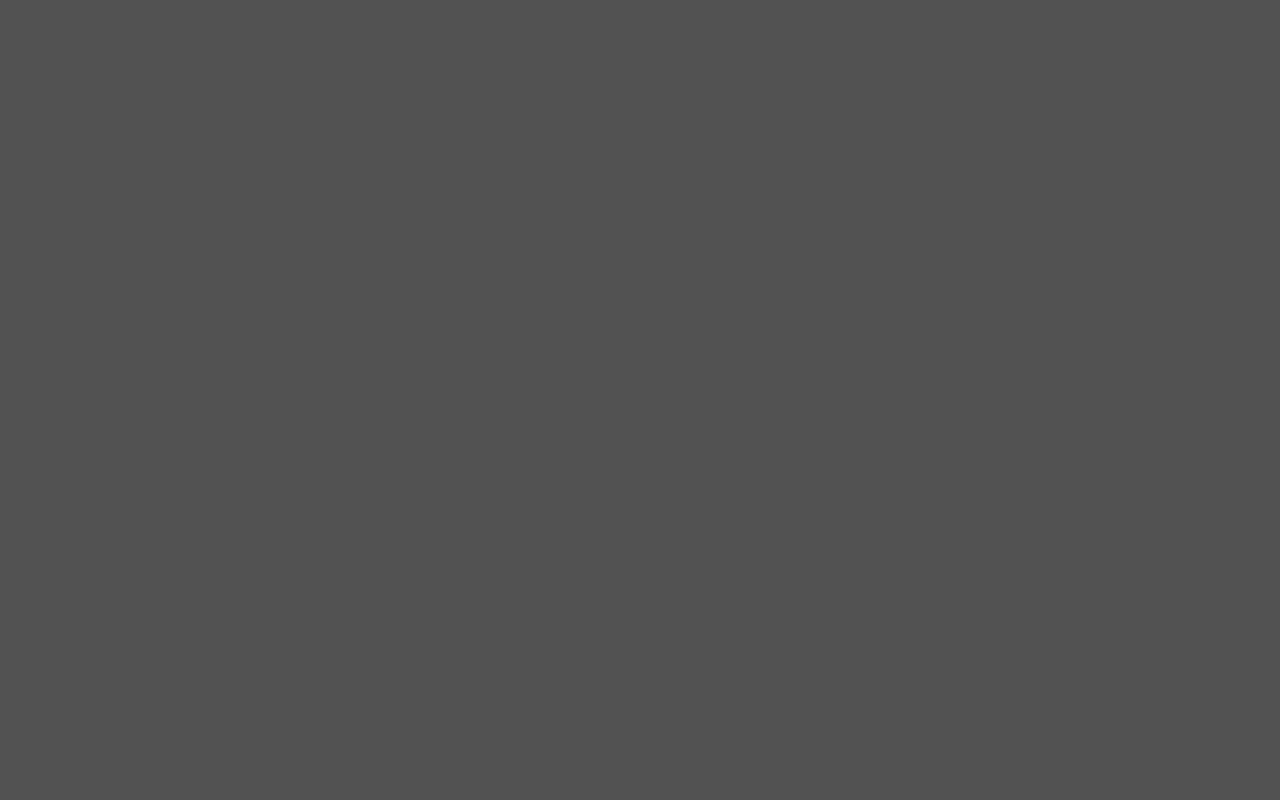
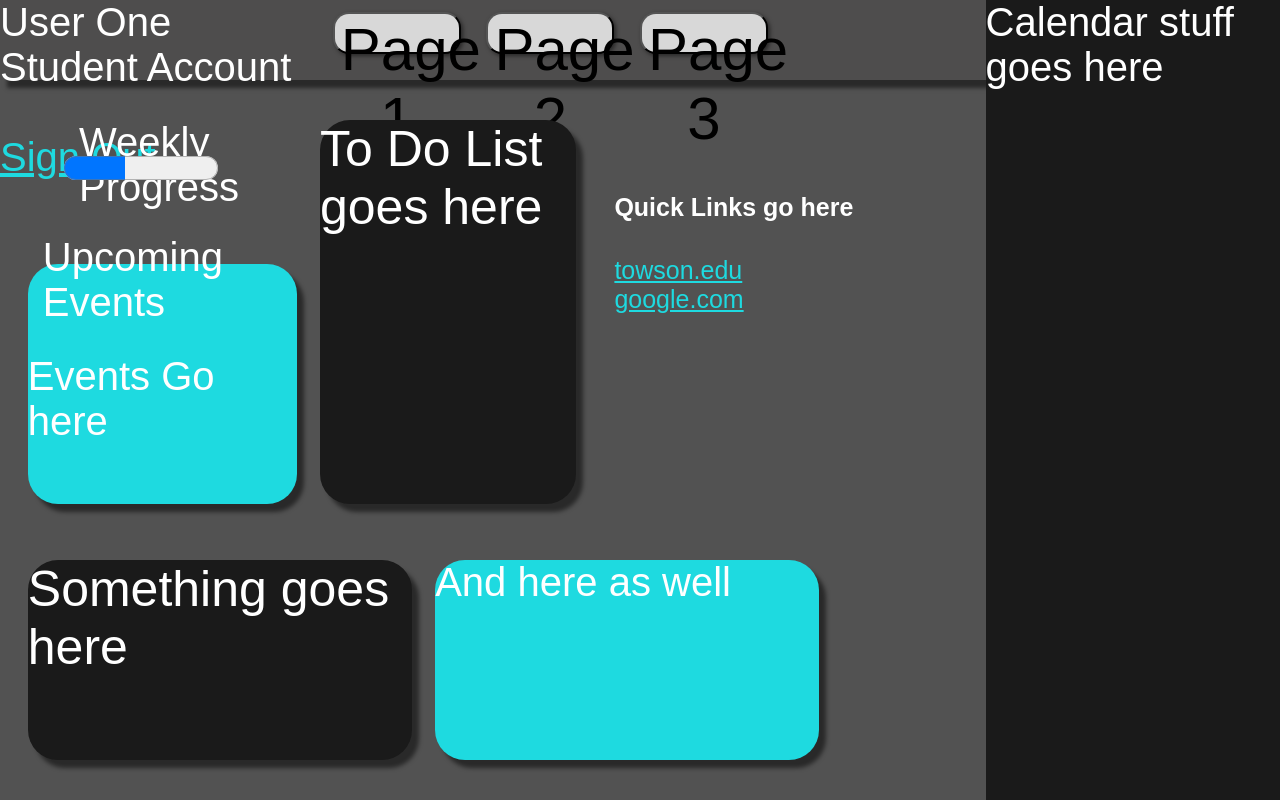
Before and after one commit to dsimms360/COSC484-Group7-MindMap, a React (Create React App) app in the folder client/: page /Work in a window 1280 px wide. Before the commit this address had no page. Built offline with nearby package versions, Linux system fonts and the light colour scheme.

Commit message:
made design changes on home, rest of pages tm

```diff
--- a/client/src/App.js
+++ b/client/src/App.js
@@ -3,6 +3,10 @@ import {BrowserRouter as Router, Route, Routes} from 'react-router-dom';
 import Login from "./components/Login";
 import SignUp from "./components/SignUp";
 import Home from "./components/Home";
+import Work from "./components/Work";
+import School from "./components/School";
+import Extra from "./components/Extra";
+
 
 
 function App() {
@@ -17,6 +21,12 @@ function App() {
 
         <Route exact path="/home" element={<Home />} />
 
+        <Route exact path="/School" element={<School />} />
+
+        <Route exact path="/Work" element={<Work />} />
+
+        <Route exact path="/Extra" element={<Extra />} />
+
       </Routes>
 
     </Router>
--- a/client/src/components/Home.jsx
+++ b/client/src/components/Home.jsx
@@ -30,9 +30,9 @@ function Home() {
                 <div id="username">User One</div>
                 <div id="accType">Student Account</div> <br />
                 <div id="signOut"><Link to="/">Sign Out</Link></div>
-                <button id="pg1Button">Page 1</button>
-                <button id="pg2Button">Page 2 </button>
-                <button id="pg3Button">Page 3 </button>
+                <button id="pg1Button"><Link to= "/School">School</Link></button>
+                <button id="pg2Button"><Link to= "/Work">Work</Link></button>
+                <button id="pg3Button"><Link to= "/Extra">Extra</Link></button>
             </div>
             <div id="progress">
                 <label id= "progressBarLabel">Weekly Progress<br/></label>
--- a/client/src/components/welcomePage.css
+++ b/client/src/components/welcomePage.css
@@ -1,8 +1,9 @@
 html {
     background-color: #525252;
     margin-left: 1%;
-
+    font-family: Arial, Helvetica, sans-serif;
     color: #FFFFFF;
+    font-size: 40px;
 }
 
 #topBar {
@@ -11,11 +12,12 @@ html {
     position: fixed;
     top: 0%;
     left:0%;
-    background-color: #393939;
+    background-color: #4e4d4d;
+    box-shadow: 7px 8px 4px rgba(0, 0, 0, 0.5);
 }
 
 a {
-    color:crimson;
+    color:rgb(30, 218, 224);
 }
 
 a:hover {
@@ -28,26 +30,45 @@ a:hover {
 
 #pg1Button {
     position: fixed;
-    width:10%;
-    height:6%;
-    left:26%;
-    top:1.5%;
+left: 26%;
+font-size: 60px;
+font-family: Arial, Helvetica, sans-serif;
+top: 1.5%;
+bottom: 92.33%;
+width:10%;
+height: 5.2%;
+background: #D8D8D8;
+box-shadow: 2px 2px 4px rgba(0, 0, 0, 0.5);
+border-radius: 16px;
 }
 
 #pg2Button {
     position: fixed;
+    left: 38%;
+    font-size: 60px;
+    font-family: Arial, Helvetica, sans-serif;
+    top: 1.5%;
+    bottom: 92.33%;
     width:10%;
-    height:6%;
-    left:38%;
-    top:1.5%;
+    height: 5.2%;
+    background: #D8D8D8;
+    box-shadow: 2px 2px 4px rgba(0, 0, 0, 0.5);
+    border-radius: 16px;
 }
 
 #pg3Button {
-    position: fixed;
-    width:10%;
-    height:6%;
-    left:50%;
-    top:1.5%;
+      position: fixed;
+left: 50%;
+font-size: 60px;
+font-family: Arial, Helvetica, sans-serif;
+
+top: 1.5%;
+bottom: 92.33%;
+width:10%;
+height: 5.2%;
+background: #D8D8D8;
+box-shadow: 2px 2px 4px rgba(0, 0, 0, 0.5);
+border-radius: 16px;
 }
 
 #progress {
@@ -67,11 +88,13 @@ a:hover {
 }
 
 #events {
-    background-color: 969495;
+    background-color: rgb(30, 218, 224);
     width: 21%;
     height: 30%;
     position: absolute;
     top: 33%;
+    border-radius: 30px;
+    box-shadow: 7px 8px 4px rgba(0, 0, 0, 0.5);
 }
 #eventsLabel {
     position: relative;
@@ -90,10 +113,14 @@ a:hover {
     background-color: #1a1a1a;
     width: 20%;
     height: 48%;
+    font-size: 50px;
+
     position: absolute;
     top: 15%;
     left: 25%;
     color: #FFFFFF;
+    border-radius: 30px;
+    box-shadow: 7px 8px 4px rgba(0, 0, 0, 0.5);
 }
 
 #quickLinks {
@@ -108,20 +135,33 @@ a:hover {
     height: 25%;
     position: absolute;
     top: 70%;
+    border-radius: 30px;
+    font-size: 50px;
     color: #FFFFFF;
+    box-shadow: 7px 8px 4px rgba(0, 0, 0, 0.5);
 }
 
 #block2 {
-    background-color: 1a1a1a;
+    background-color: rgb(30, 218, 224);
     width: 30%;
     height: 25%;
     position: absolute;
+    border-radius: 30px;
     top: 70%;
     left:34%;
-    color: #FFFFFF;
+    color: #ffffff;
+    box-shadow: 7px 8px 4px rgba(0, 0, 0, 0.5);
 }
 
 #quickLinks{
+
+    width: 50%;
+    height: 25%;
+    position: absolute;
+    top: 20%;
+    border-radius: 30px;
+    font-size: 25px;
+    color: #FFFFFF;
 
 }
 
```
Also changed, not shown: 1 other file (tests, documents, lock files or other folders).
